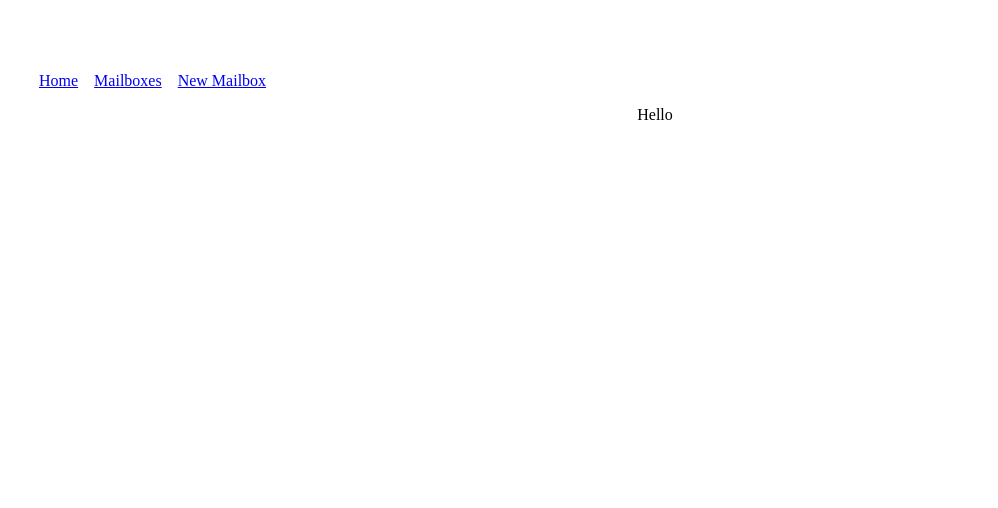
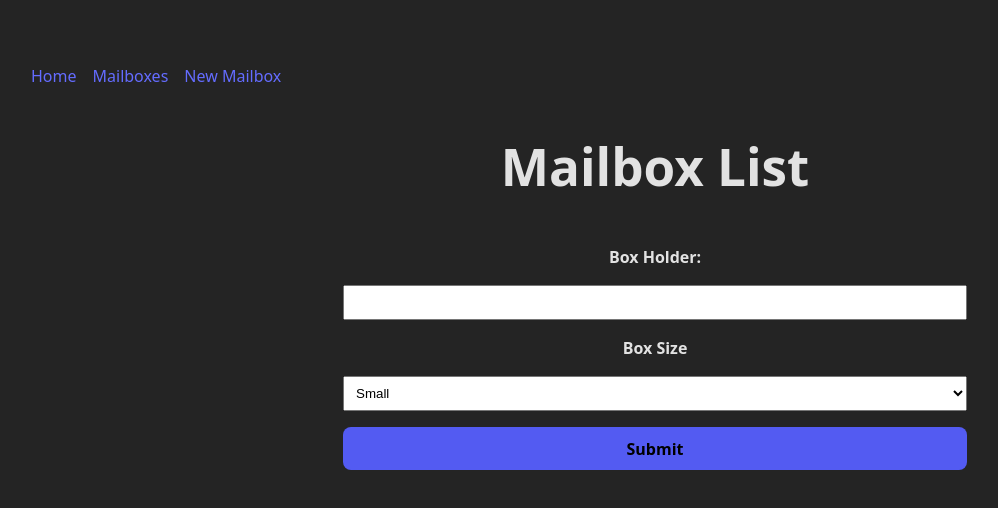
Before and after one commit to abl00mfield/react-router-dom-lab, a React (Vite) app: page /new-mailbox in a window 1280 px wide. Shown: the top 508 px of the page, without its empty margins (17-1015 px from the left). Built offline with nearby package versions, Linux system fonts and the light colour scheme.

Commit message:
created details page and fixed stying

```diff
--- a/src/components/MailboxDetails/MailboxDetails.jsx
+++ b/src/components/MailboxDetails/MailboxDetails.jsx
@@ -1,7 +1,25 @@
 import { useParams } from "react-router";
 
 const MailboxDetails = (props) => {
-  return <p>Hello World</p>;
+  // if (props.mailboxes.length === 0) return <h1>No mailbox Found</h1>;
+  const { mailboxId } = useParams();
+
+  const mailbox = props.mailboxes.find(
+    (box) => box._id === parseInt(mailboxId)
+  );
+
+  if (!mailbox || props.mailboxes.length === 0)
+    return <h1>No mailbox Found</h1>;
+  return (
+    <>
+      <h1>Mailbox {mailbox._id}</h1>
+      <div className="mail-box">
+        <h2>Details</h2>
+        <p>Boxholder: {mailbox.boxHolder}</p>
+        <p>Box Size: {mailbox.boxSize}</p>
+      </div>
+    </>
+  );
 };
 
 export default MailboxDetails;
--- a/src/components/MailboxForm/MailboxForm.jsx
+++ b/src/components/MailboxForm/MailboxForm.jsx
@@ -9,11 +9,11 @@ const initialState = {
 
 const MailboxForm = (props) => {
   const [formData, setFormData] = useState(initialState);
-  const navigate = useNavigate;
+  const navigate = useNavigate();
 
   const handleSubmit = (event) => {
     event.preventDefault();
-    props.addMailbox(formData);
+    props.addBox(formData);
     setFormData(initialState);
     navigate("/mailboxes");
   };
@@ -22,7 +22,34 @@ const MailboxForm = (props) => {
     setFormData({ ...formData, [event.target.name]: event.target.value });
   };
 
-  return <main>Hello</main>;
+  return (
+    <>
+      <h1>Mailbox List</h1>
+      <form onSubmit={handleSubmit}>
+        <label htmlFor="boxHolder">Box Holder: </label>
+        <input
+          type="text"
+          id="boxHolder"
+          name="boxHolder"
+          value={formData.boxHolder}
+          onChange={handleChange}
+        />
+        <label htmlFor="boxSize">Box Size</label>
+        <select
+          name="boxSize"
+          id="boxSize"
+          required
+          value={formData.boxSize}
+          onChange={handleChange}
+        >
+          <option value="small">Small</option>
+          <option value="medium">Medium</option>
+          <option value="large">Large</option>
+        </select>
+        <button type="submit">Submit</button>
+      </form>
+    </>
+  );
 };
 
 export default MailboxForm;
--- a/src/index.css
+++ b/src/index.css
@@ -1,4 +1,4 @@
-/* :root {
+:root {
   font-family: system-ui, Avenir, Helvetica, Arial, sans-serif;
   line-height: 1.5;
   font-weight: 400;
@@ -35,6 +35,9 @@ h1 {
   line-height: 1.1;
 }
 
+nav {
+  align-self: flex-start;
+}
 button {
   border-radius: 8px;
   border: 1px solid transparent;
@@ -54,29 +57,19 @@ button:focus-visible {
   outline: 4px auto -webkit-focus-ring-color;
 }
 
-@media (prefers-color-scheme: light) {
-  :root {
-    color: #213547;
-    background-color: #ffffff;
-  }
-  a:hover {
-    color: #747bff;
-  }
-  button {
-    background-color: #f9f9f9;
-  }
-} */
-/* src/index.css */
-
 body {
   padding: 16px;
   display: flex;
   flex-direction: column;
+  align-items: center;
 }
 
 #root {
   width: 100%;
   height: 100%;
+  display: flex;
+  flex-direction: column;
+  align-items: center;
 }
 
 ul {
@@ -92,11 +85,13 @@ li {
 .mail-box {
   border: 2px solid white;
   padding: 20px;
+  width: 50%;
 }
 
 form {
   display: flex;
   flex-direction: column;
+  width: 50%;
 }
 
 label,
```
